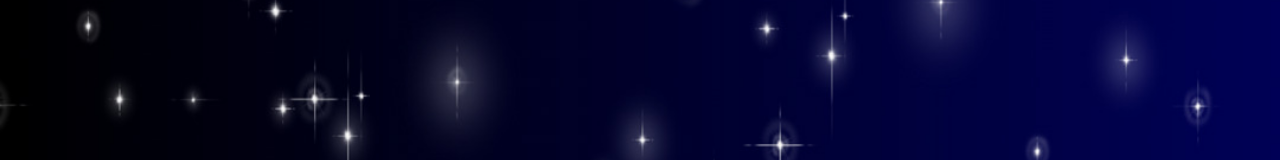
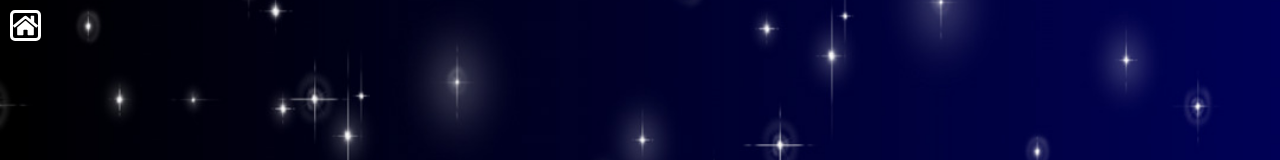
Before and after one commit to fanyuuu2006/LaBaG-NextJS, a Next.js app: page /gameover in a window 1280 px wide. Shown: the top 160 px of the page. Built offline with nearby package versions, Linux system fonts and the light colour scheme.

Commit message:
feat: gameover畫面使用 HomeButton

```diff
--- a/src/app/gameover/page.jsx
+++ b/src/app/gameover/page.jsx
@@ -1,11 +1,13 @@
 "use client";
-import AgainButton from "../components/AgainButton";
-import GameoverText from "../components/GameoverText";
-import DownloadJson from "../components/DownloadJson";
+import HomeButton from "@/app/components/HomeButton";
+import AgainButton from "@/app/components/AgainButton";
+import GameoverText from "@/app/components/GameoverText";
+import DownloadJson from "@/app/components/DownloadJson";
 
 export default function GameOverPage() {
   return (
     <div className="Screen">
+      <HomeButton/>
       <GameoverText/>
       <AgainButton />
       <DownloadJson/>
```
